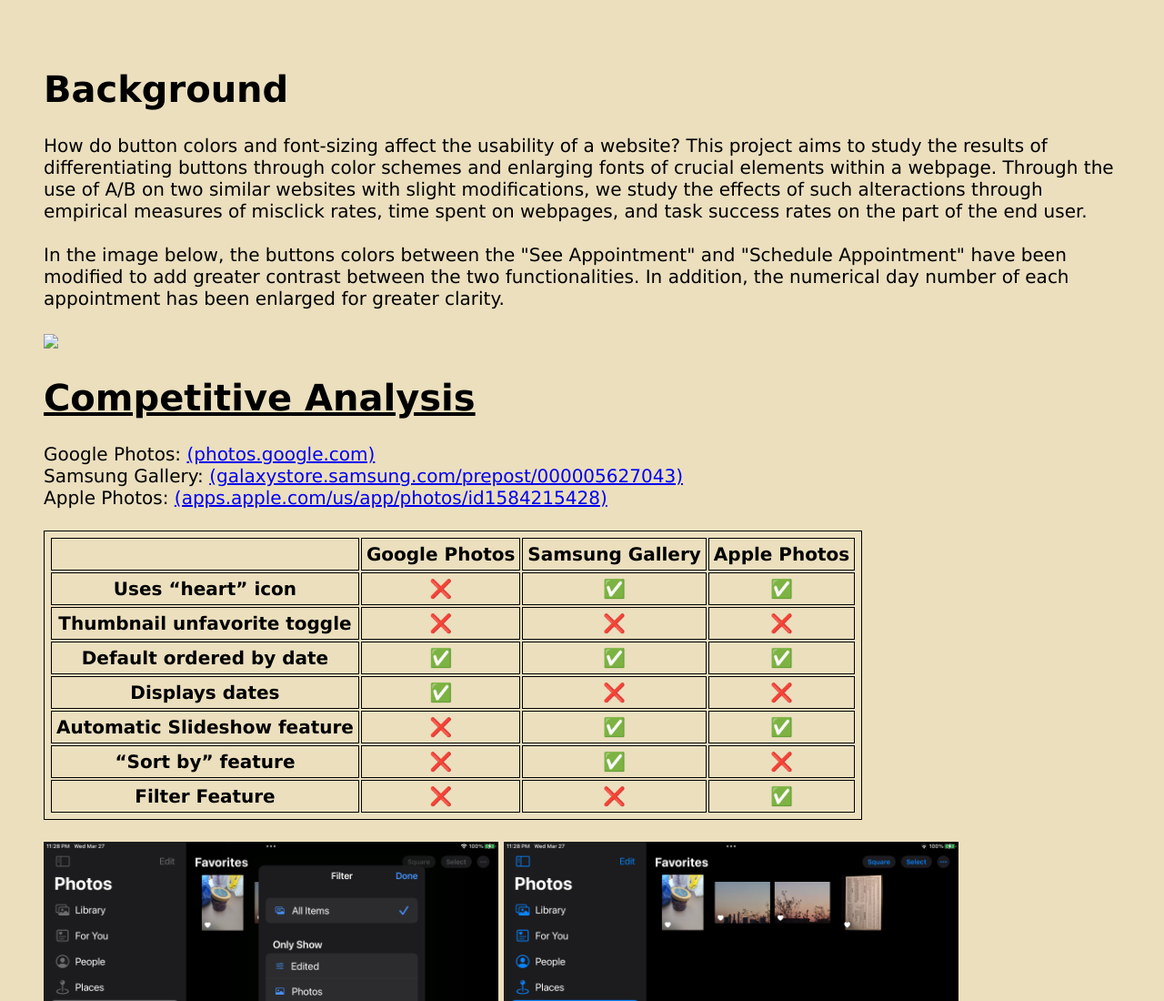
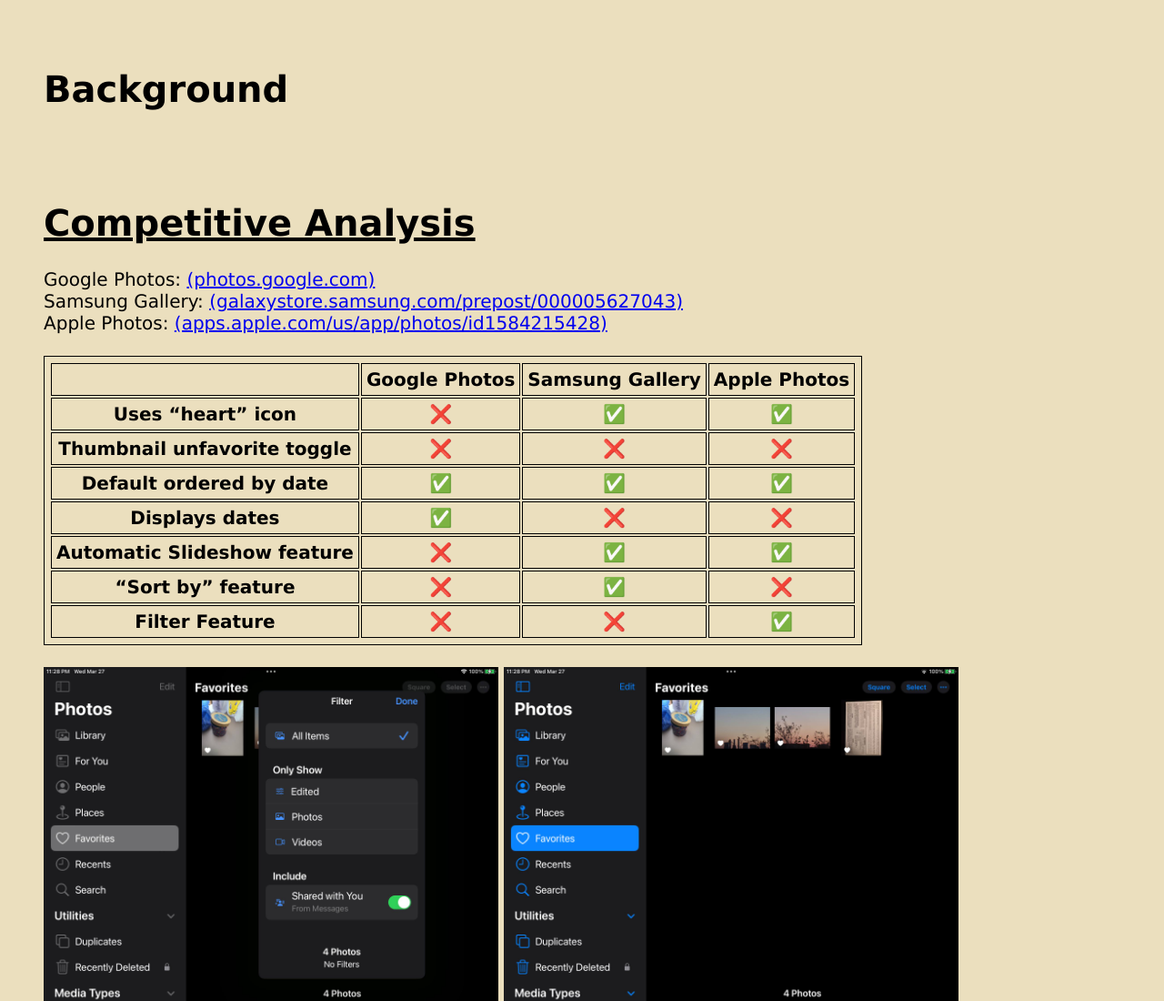
Before and after one commit to futenW/development-handin, a plain HTML site: page index.html in a window 1280 px wide. Shown: the top 1100 px of the page at 91% size. Drawn offline with Linux system fonts and the light colour scheme.

Commit message:
remove background old description

```diff
--- a/index.html
+++ b/index.html
@@ -16,15 +16,7 @@
     <!-- page content goes into <body> -->
     <body style="background-color:#ebdfbe; padding: 40px; font-family: Verdana; font-size: 20px;">
       <h1>Background</h1>
-      How do button colors and font-sizing affect the usability of a website? This project aims to study the results of differentiating buttons through color schemes and enlarging fonts of crucial elements within a webpage. Through the use of A/B on two similar websites with slight modifications, we study the
-      effects of such alteractions through empirical measures of misclick rates, time spent on webpages, and task success rates on the part of the end user.
-      <br>
-      <br>
-      In the image below, the buttons colors between the "See Appointment" and "Schedule Appointment" have been modified to add greater contrast between the two functionalities. In addition,
-      the numerical day number of each appointment has been enlarged for greater clarity.
       <br><br>
-      <img src="./assets/edited.jpeg" style="width: 1000px;"/>
-
       <h1 style="text-decoration: underline;">Competitive Analysis</h1>
       <div>Google Photos: <a href="https://photos.google.com/">(photos.google.com)</a></div>
       <div>Samsung Gallery: <a href="https://galaxystore.samsung.com/prepost/000005627043">(galaxystore.samsung.com/prepost/000005627043)</a></div>
@@ -81,11 +73,11 @@
         </tr>
       </table>
       <br>
-      <img src="assets/IMG_0383.jpeg" style="width: 500px"/>
-      <img src="assets/IMG_0384.jpeg" style="width: 500px"/>
-      <img src="assets/Untitled 3.png" style="width: 730px"/>
-      <img src="assets/samsung.jpeg" style="height: 400px"/>
-      <img src="assets/samsung2.jpeg" style="height: 400px"/>
+      <img src="./assets/IMG_0383.jpeg" style="width: 500px"/>
+      <img src="./assets/IMG_0384.jpeg" style="width: 500px"/>
+      <img src="./assets/Untitled 3.png" style="width: 730px"/>
+      <img src="./assets/samsung.jpeg" style="height: 400px"/>
+      <img src="./assets/samsung2.jpeg" style="height: 400px"/>
       <br>
       <br>
       <span style="text-decoration: underline; margin: 0px;">Summary Paragraph</span>
```
Also changed, not shown: 4 other files.
